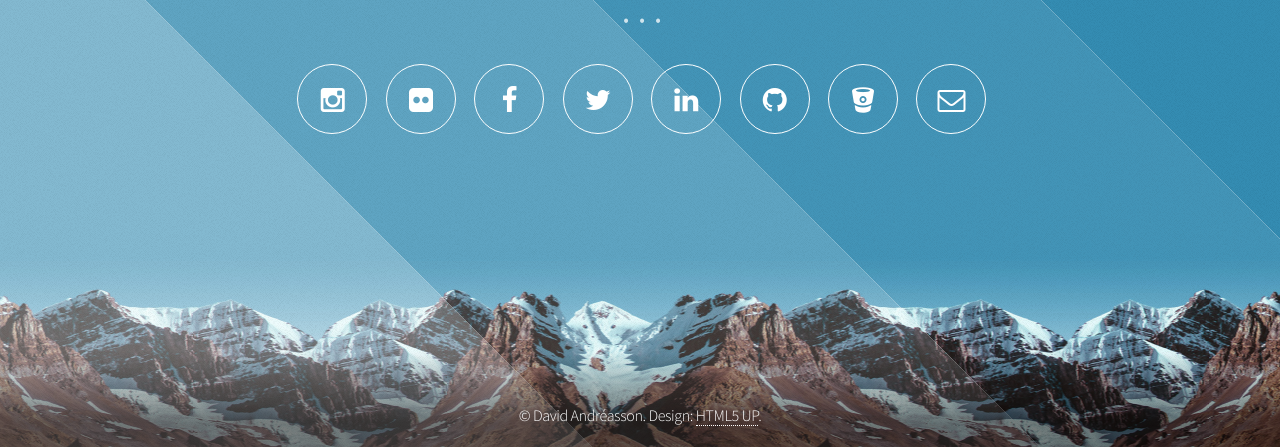
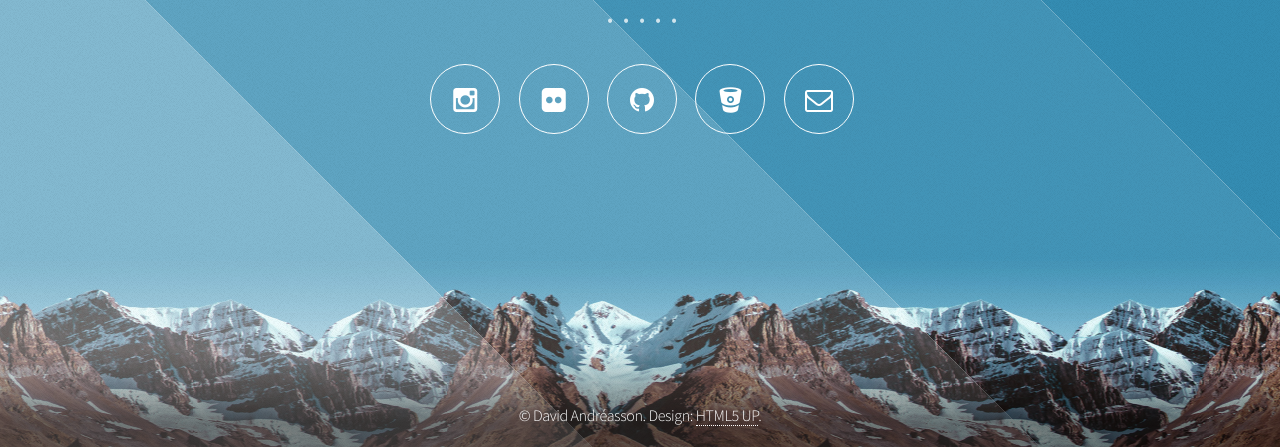
Before and after one commit to skogdoom/skogdoom.github.io, a plain HTML site: page index.html in a window 1280 px wide. Shown: the part 353-800 px from the top of the page. Drawn offline with Linux system fonts and the light colour scheme.

Commit message:
remove facebook and linkedin

```diff
--- a/index.html
+++ b/index.html
@@ -31,14 +31,11 @@
 				<!-- Header -->
 					<header id="header">
 						<h1>David Andr&eacute;asson</h1>
-						<p>&nbsp;&bull;&nbsp; &nbsp;&bull;&nbsp; &nbsp;&bull;&nbsp;</p>
+						<p>&nbsp;&bull;&nbsp; &nbsp;&bull;&nbsp; &nbsp;&bull;&nbsp; &nbsp;&bull;&nbsp; &nbsp;&bull;&nbsp; </p>
 						<nav>
 							<ul>
 								<li><a href="https://instagram.com/david_sthlmgbg" class="icon fa-instagram"><span class="label">Instagram</span></a></li>
 								<li><a href="https://www.flickr.com/photos/david_sthlmgbg" class="icon fa-flickr"><span class="label">Flickr</span></a></li>
-								<li><a href="https://facebook.com/david.i.andreasson" class="icon fa-facebook"><span class="label">Facebook</span></a></li>
-								<li><a href="https://twitter.com/davidandreasson" class="icon fa-twitter"><span class="label">Twitter</span></a></li>
-								<li><a href="https://se.linkedin.com/in/davidandreasson" class="icon fa-linkedin"><span class="label">LinkedIn</span></a></li>
 								<li><a href="https://github.com/skogdoom" class="icon fa-github"><span class="label">Github</span></a></li>
 								<li><a href="https://bitbucket.org/david_a" class="icon fa-bitbucket"><span class="label">Bitbucket</span></a></li>
 								<li><a href="mailto:david@davidandreasson.com" class="icon fa-envelope-o"><span class="label">Email</span></a></li>
```
